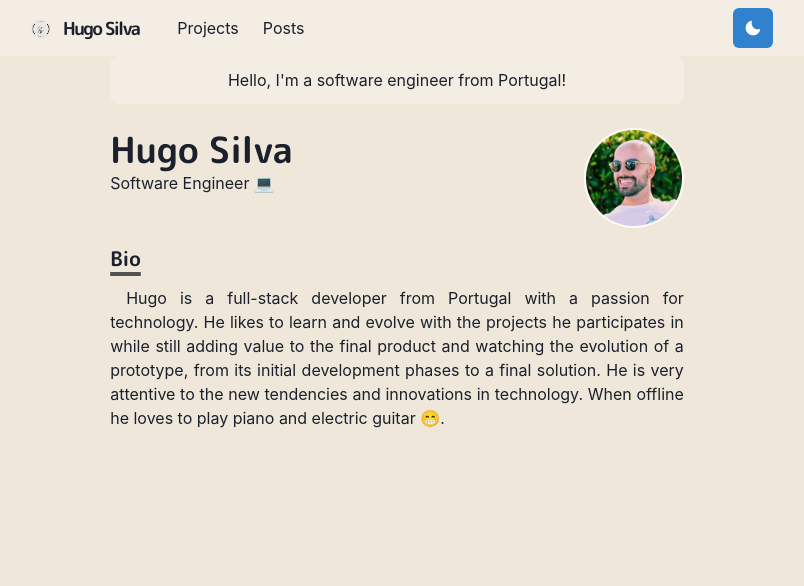
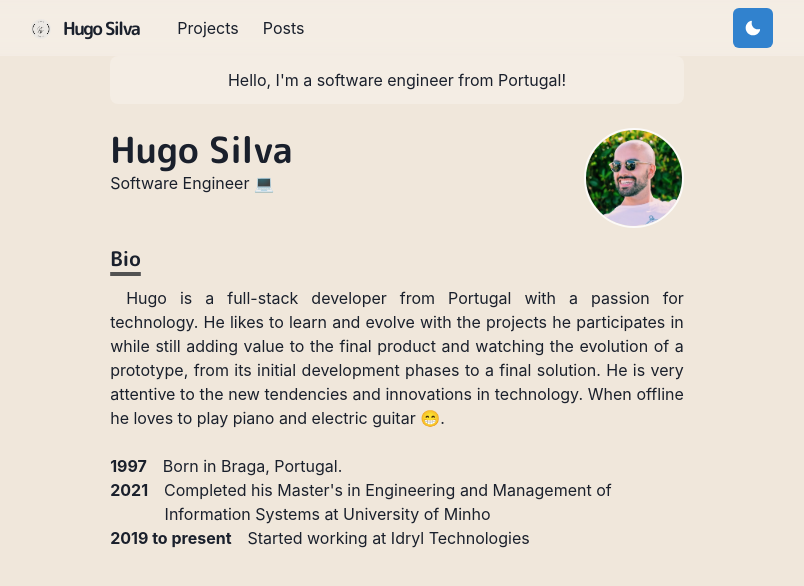
Before and after one commit to hugorithm/portfolio, a Next.js app: page / in a window 1280 px wide. Shown: the top 586 px of the page, without its empty margins (243-1047 px from the left). Built offline with nearby package versions, Linux system fonts and the light colour scheme.

Commit message:
update gitignore

```diff
--- /dev/null
+++ b/components/bio.js
@@ -0,0 +1,12 @@
+import { Box } from "@chakra-ui/react";
+import styled from "@emotion/styled";
+
+export const BioSection = styled(Box)`
+  padding-left: 3.4em;
+  text-indent: -3.4em;
+`;
+
+export const BioYear = styled.span`
+  font-weight: bold;
+  margin-right: 1em;
+`;
--- a/pages/index.js
+++ b/pages/index.js
@@ -7,6 +7,7 @@ import {
 } from "@chakra-ui/react";
 import Section from "../components/section";
 import Paragraph from "../components/paragraph";
+import { BioSection, BioYear } from "../components/bio";
 
 const Page = () => {
     return (
@@ -52,7 +53,19 @@ const Page = () => {
                     piano and electric guitar 😁.
                 </Paragraph>
             </Section>
-
+            <BioSection>
+                <BioYear>1997</BioYear>
+                Born in Braga, Portugal.
+            </BioSection>
+            <BioSection>
+                <BioYear>2021</BioYear>
+                Completed his Master&apos;s in Engineering and Management of Information Systems
+                at University of Minho
+            </BioSection>
+            <BioSection>
+                <BioYear>2019 to present</BioYear>
+                Started working at Idryl Technologies
+            </BioSection>
         </Container>
     );
 }
```
Also changed, not shown: components/theme-loggle-button.js (+5 -5 lines), 1 other file (tests, documents, lock files or other folders).
